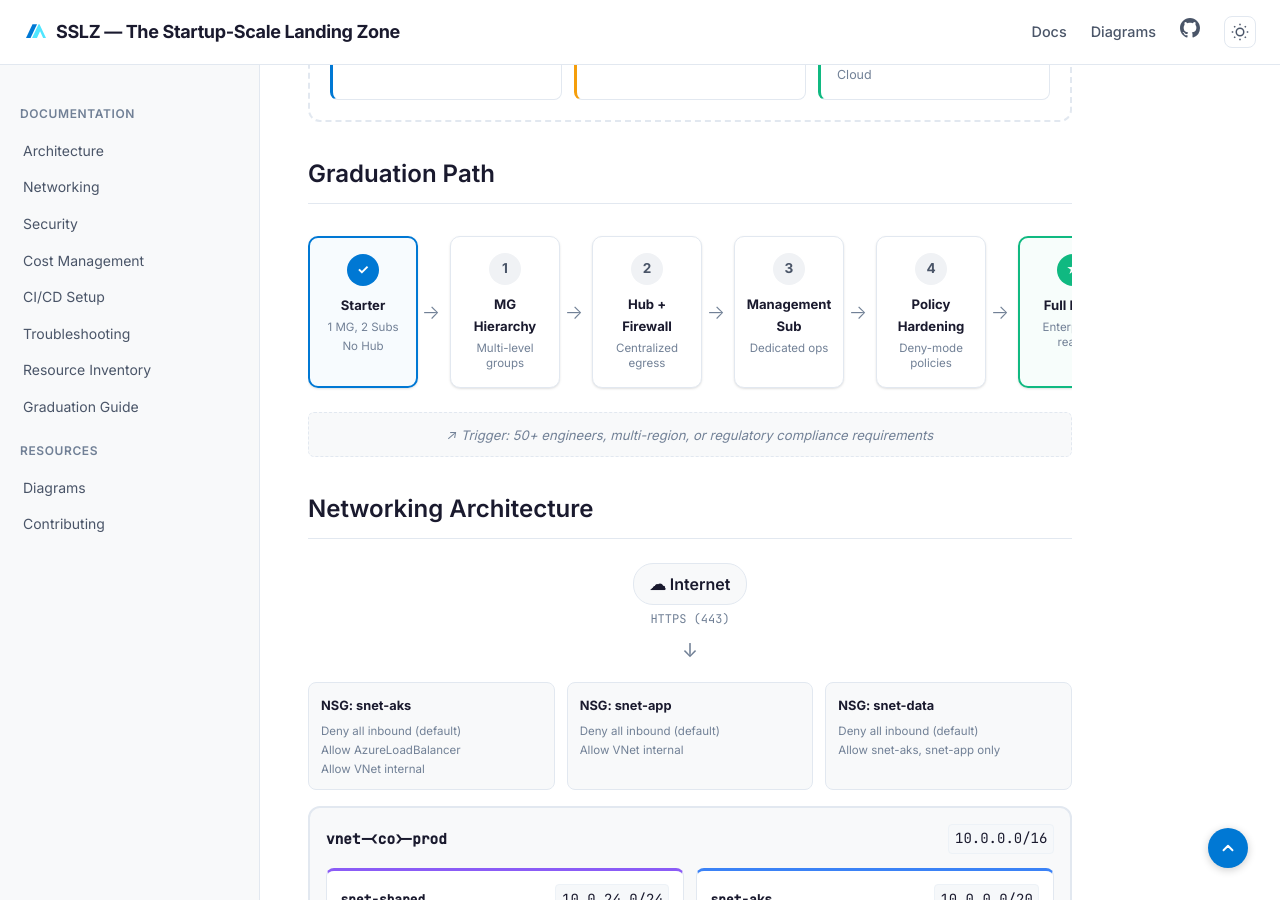
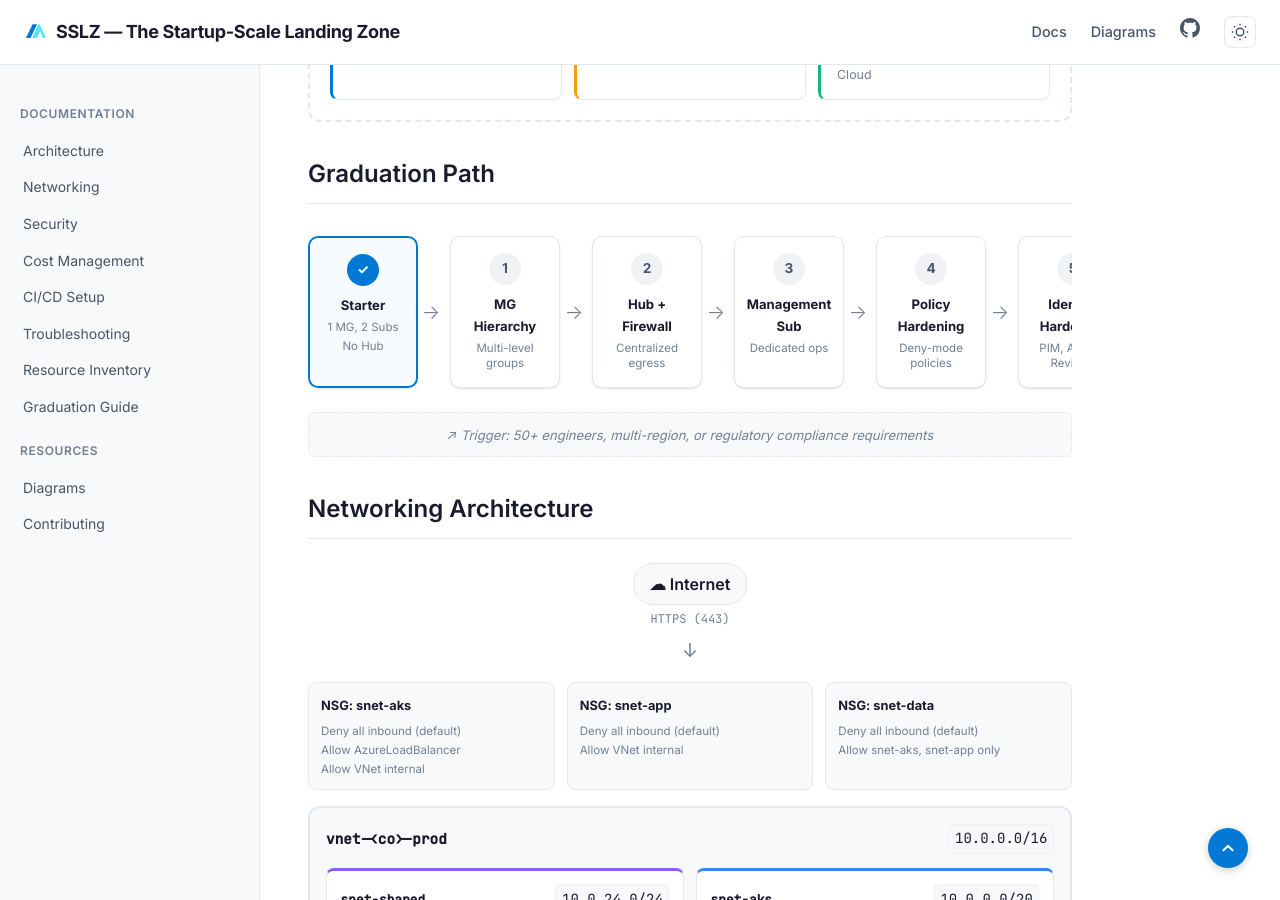
Before and after one commit to ricmmartins/sslz, a Jekyll site: the page built from diagrams/architecture.md, in a window 1280 px wide and 900 px high, scrolled down 754 px. Built offline with Jekyll 4.4.1, drawn with Linux system fonts in a browser that asks for light colours.

```diff
--- a/diagrams/architecture.md
+++ b/diagrams/architecture.md
@@ -102,6 +102,11 @@ description: "Visual diagrams of the landing zone architecture"
 <div class="viz-grad-num">4</div>
 <strong>Policy Hardening</strong>
 <span>Deny-mode policies</span>
+</div>
+<div class="viz-grad-step">
+<div class="viz-grad-num">5</div>
+<strong>Identity Hardening</strong>
+<span>PIM, Access Reviews</span>
 </div>
 <div class="viz-grad-step viz-grad-final">
 <div class="viz-grad-num">&#9733;</div>
```
Also changed, not shown: docs/resource-inventory.md (+2 -0 lines), README.md, 2 other files.
